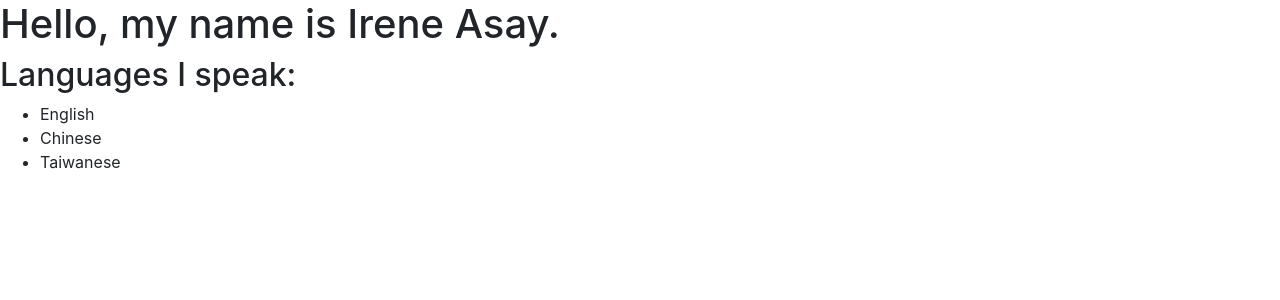
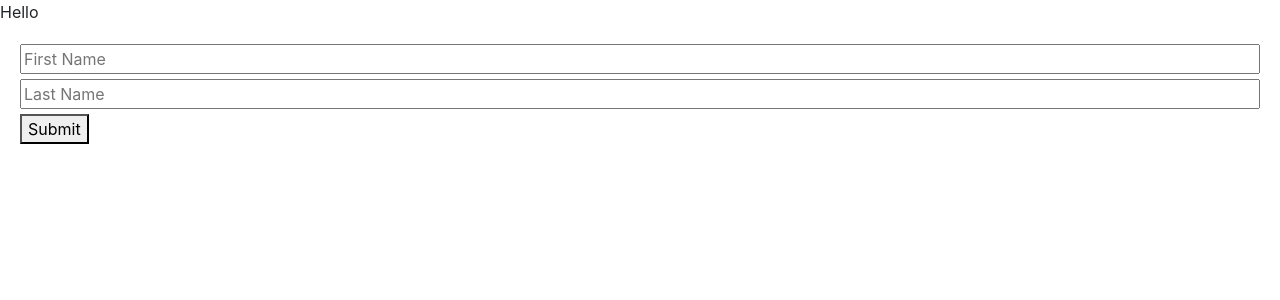
Before and after one commit to IreneAsay/practicereact, a React (Create React App) app: page / in a window 1280 px wide. Shown: the top 300 px of the page. Built offline with nearby package versions, Linux system fonts and the light colour scheme.

Commit message:
updated src folder

```diff
--- a/src/App.js
+++ b/src/App.js
@@ -1,8 +1,8 @@
 import React from "react";
-import HelloDiv from "./components/HelloDiv";
+import Form from "./components/Form";
 
 function App() {
-  return <HelloDiv />;
+  return <Form />;
 }
 
 export default App;
--- /dev/null
+++ b/src/components/Form/index.js
@@ -0,0 +1,62 @@
+import React, { Component } from "react";
+import "./style.css";
+
+class Form extends Component {
+  // Setting the component's initial state
+  state = {
+    firstName: "",
+    lastName: ""
+  };
+
+  handleInputChange = event => {
+    // Getting the value and name of the input which triggered the change
+    const { name, value } = event.target;
+
+    // Updating the input's state
+    this.setState({
+      [name]: value
+    });
+  };
+
+  handleFormSubmit = event => {
+    // Preventing the default behavior of the form submit (which is to refresh the page)
+    event.preventDefault();
+
+    // Alert the user their first and last name, clear `this.state.firstName` and `this.state.lastName`, clearing the inputs
+    alert(`Hello ${this.state.firstName} ${this.state.lastName}`);
+    this.setState({
+      firstName: "",
+      lastName: ""
+    });
+  };
+
+  render() {
+    // Notice how each input has a `value`, `name`, and `onChange` prop
+    return (
+      <div>
+        <p>
+          Hello {this.state.firstName} {this.state.lastName}
+        </p>
+        <form className="form">
+          <input
+            value={this.state.firstName}
+            name="firstName"
+            onChange={this.handleInputChange}
+            type="text"
+            placeholder="First Name"
+          />
+          <input
+            value={this.state.lastName}
+            name="lastName"
+            onChange={this.handleInputChange}
+            type="text"
+            placeholder="Last Name"
+          />
+          <button onClick={this.handleFormSubmit}>Submit</button>
+        </form>
+      </div>
+    );
+  }
+}
+
+export default Form;
--- /dev/null
+++ b/src/components/Form/style.css
@@ -0,0 +1,10 @@
+.form {
+  margin: 20px;
+}
+
+.form input {
+  display: block;
+  margin-top: 5px;
+  margin-bottom: 5px;
+  width: 100%;
+}
--- a/src/components/HelloDiv.jsx
+++ /dev/null
@@ -1,17 +0,0 @@
-import React from "react";
-
-function HelloDiv() {
-  return (
-    <>
-      <h1>Hello, my name is Irene Asay.</h1>
-      <h2>Languages I speak:</h2>
-      <ul>
-        <li>English</li>
-        <li>Chinese</li>
-        <li>Taiwanese</li>
-      </ul>
-    </>
-  );
-}
-
-export default HelloDiv;
```
Also changed, not shown: 2 other files (tests, documents, lock files or other folders).
